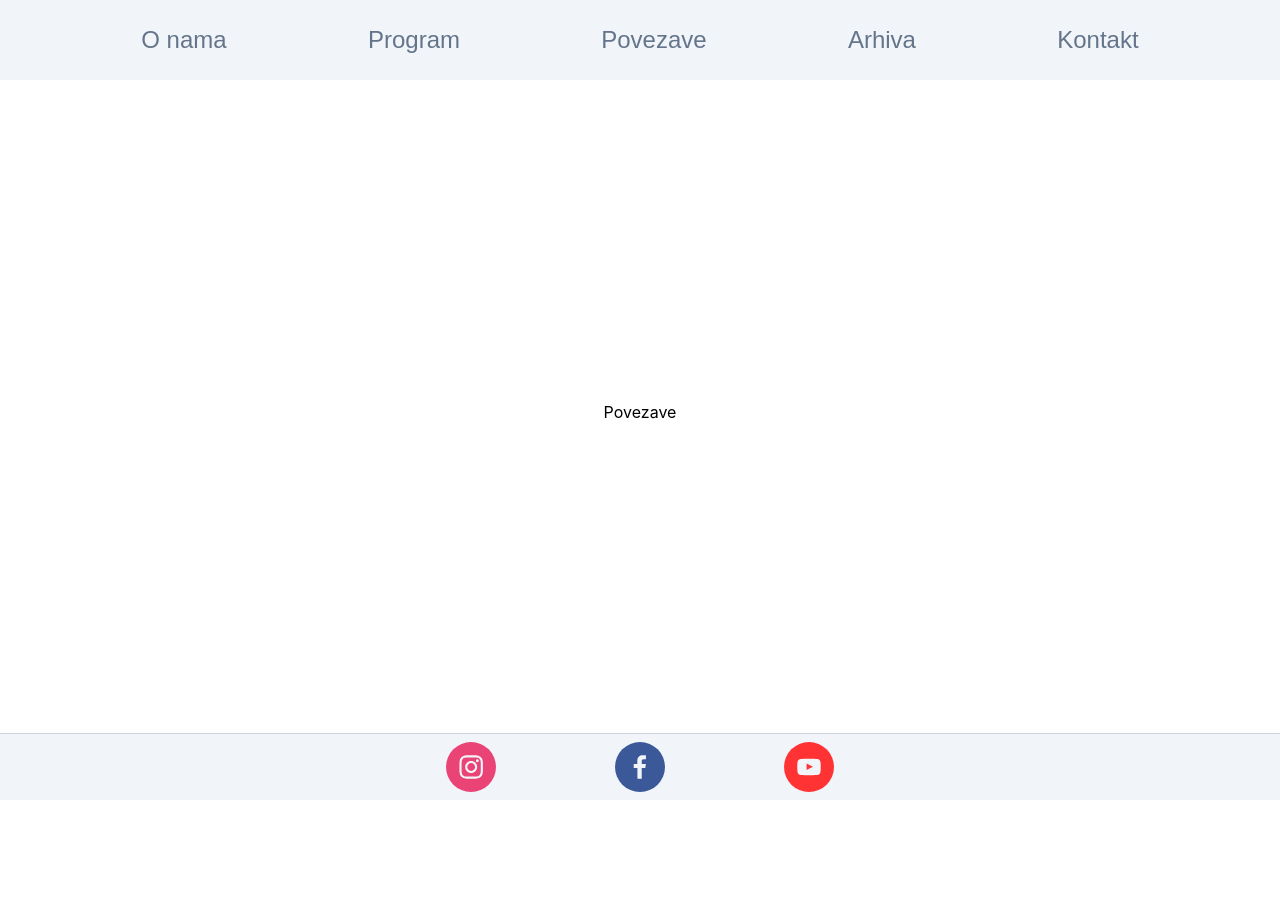
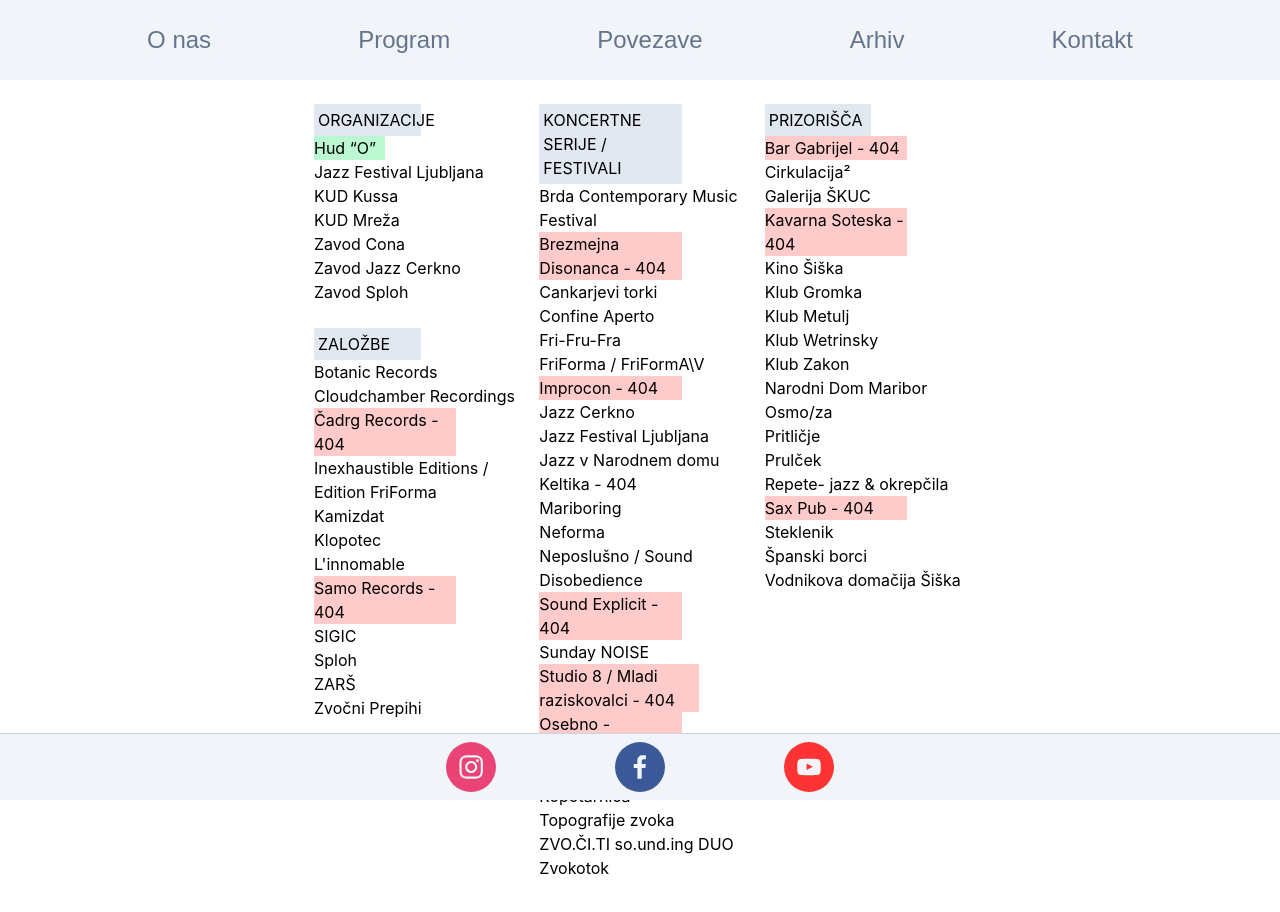
Before and after one commit to NikolaJelavic/defonija, a React (Create React App) app: page /povezave in a window 1280 px wide. Before the commit the page ends 800 px from the top, so only its background shows below. Built offline with nearby package versions, Linux system fonts and the light colour scheme.

Commit message:
many things

```diff
--- a/src/components/Navbar.jsx
+++ b/src/components/Navbar.jsx
@@ -1,7 +1,5 @@
-
 import { Link } from "react-router-dom";
 import { useState } from "react";
-
 
 const NavLink = ({ to, children, onClick }) => (
   <li>
@@ -18,8 +16,6 @@ const NavLink = ({ to, children, onClick }) => (
   </li>
 );
 
-
-
 export default function Navbar() {
   const [isMenuOpen, setMenuOpen] = useState(false);
 
@@ -28,57 +24,39 @@ export default function Navbar() {
   };
 
   return (
-    // <nav className="w-full bg-slate-100 flex py-5 px-1 h-20">
-    <nav className=" p-6 bg-slate-100">
-
-        <div className="flex justify-between mx-auto relative z-10">
-
+    <nav className="p-2 md:p-6 bg-slate-100">
+      <div className="flex justify-between items-center mx-auto relative z-10">
+        <div className="flex items-center">
           <button
             className="lg:hidden text-white text-3xl focus:outline-none bg-slate-300 p-4 justify-left"
             onClick={toggleMenu}
           >
             &#9776;
           </button>
-
-
-      {/* <ul className="flex justify-between md:justify-around w-full"> */}
+          <img
+            src="https://res.cloudinary.com/dapwniqqn/image/upload/v1710179436/Defonija/Logo/DEFONIJA_LOGO_KOLOR_FLAT_asxxmz.png"
+            alt="Defonija Logo"
+            className="h-16 w-screen flex justify-center items-center lg:hidden"
+          />
+        </div>
         <ul
           className={`${
             isMenuOpen ? "block" : "hidden"
           } lg:flex lg:justify-evenly  lg:space-x-4 lg:w-full w-40 absolute lg:relative bg-slate-300 lg:bg-transparent top-full lg:top-0 left-0 lg:left-auto  lg:mt-0 p-4 lg:p-0 `}
         >
-        <NavLink
-          to="/"
-          onClick={toggleMenu}
-        >
-          O nama
+          <NavLink to="/" onClick={toggleMenu}>
+            O nas
           </NavLink>
-
-        <NavLink
-          to="/program"
-          onClick={toggleMenu}
-        >
+          <NavLink to="/program" onClick={toggleMenu}>
             Program
           </NavLink>
-
-        <NavLink
-          to="/povezave"
-          onClick={toggleMenu}
-        >
+          <NavLink to="/povezave" onClick={toggleMenu}>
             Povezave
           </NavLink>
-
-        <NavLink
-          to="/arhiv"
-          onClick={toggleMenu}
-        >
-          Arhiva
+          <NavLink to="/arhiv" onClick={toggleMenu}>
+            Arhiv
           </NavLink>
-
-        <NavLink
-          to="/kontakt"
-          onClick={toggleMenu}
-        >
+          <NavLink to="/kontakt" onClick={toggleMenu}>
             Kontakt
           </NavLink>
         </ul>
--- a/src/pages/Povezave.jsx
+++ b/src/pages/Povezave.jsx
@@ -1,13 +1,92 @@
 import Footer from "../components/Footer";
 
-
 export default function Povezave() {
-
-
     return (
         <>
-            <p className="my-80 text-center">Povezave</p>
-            <Footer/>
+        <div className="flex flex-wrap justify-center mt-6 ">
+                <div className="w-full md:w-1/2 lg:w-1/6 px-0 mb-8 ml-3" >
+                <h1 className="bg-slate-200 p-1 w-1/2">ORGANIZACIJE</h1>
+                    <ul className="list-none">
+                        <li className="bg-green-200 w-1/3"><a href="https://rojisce.wordpress.com/" target="_blank" rel="noreferrer">Hud “O”</a></li>
+                        <li><a href="https://www.ljubljanajazz.si/index.php/sl/" target="_blank" rel="noreferrer">Jazz Festival Ljubljana</a></li>
+                        <li><a href="https://www.facebook.com/kud.kussa.5" target="_blank" rel="noreferrer">KUD Kussa</a></li>
+                        <li><a href="https://kudmreza.org/" target="_blank" rel="noreferrer">KUD Mreža</a></li>
+                        <li><a href="https://www.cona.si/" target="_blank" rel="noreferrer">Zavod Cona</a></li>
+                        <li><a href="https://www.jazzcerkno.si/" target="_blank" rel="noreferrer">Zavod Jazz Cerkno</a></li>
+                        <li><a href="https://www.sploh.si/si/" target="_blank" rel="noreferrer">Zavod Sploh</a></li>
+                    </ul>
+                    <br />
+                <h1 className="bg-slate-200 p-1 w-1/2"> ZALOŽBE </h1>
+                    <ul className="list-none">
+                        <li><a href="https://botanicrecords.bandcamp.com/" target="_blank" rel="noreferrer">Botanic Records</a></li>
+                        <li><a href="https://cloudchamber.net/" target="_blank" rel="noreferrer">Cloudchamber Recordings</a></li>
+                        <li className="bg-red-200 w-2/3"><a href="http://www.macefizelj.si/cadrgrecords/" target="_blank" rel="noreferrer">Čadrg Records - 404</a></li>
+                        <li><a href="https://inexhaustible-editions.com/" target="_blank" rel="noreferrer">Inexhaustible Editions / Edition FriForma</a></li>
+                        <li><a href="https://kamizdat.si/" target="_blank" rel="noreferrer">Kamizdat</a></li>
+                        <li><a href="https://www.klopotec.si/" target="_blank" rel="noreferrer">Klopotec</a></li>
+                        <li><a href="https://linnomable.wordpress.com/" target="_blank" rel="noreferrer">L'innomable</a></li>
+                        <li className="bg-red-200 w-2/3"><a href="http://www.samosalamon.com/" target="_blank" rel="noreferrer">Samo Records - 404</a></li>
+                        <li><a href="https://www.sigic.si/zaloznistvo.html" target="_blank" rel="noreferrer">SIGIC</a></li>
+                        <li><a href="https://sploh.bandcamp.com/music" target="_blank" rel="noreferrer">Sploh</a></li>
+                        <li><a href="https://zars.bandcamp.com/" target="_blank" rel="noreferrer">ZARŠ</a></li>
+                        <li><a href="https://zvocniprepihi.bandcamp.com/" target="_blank" rel="noreferrer">Zvočni Prepihi</a></li>
+                    </ul>
+                </div>
+
+                <div className="w-full md:w-1/2 lg:w-1/6 px-0 mb-8 ml-3">
+                    <ul className="list-none">
+                    <h1 className="bg-slate-200 p-1 w-2/3"> KONCERTNE SERIJE / FESTIVALI </h1>
+                        <li><a href="https://www.brda.si/tradicionalni_dogodki/2012091215575739/Brda%20Contemporary%20Music%20Festival/" target="_blank" rel="noreferrer">Brda Contemporary Music Festival</a></li>
+                        <li className="bg-red-200 w-2/3"><a href="https://kudmreza.org/borderless-dissonance" target="_blank" rel="noreferrer">Brezmejna Disonanca - 404</a></li>
+                        <li><a href="https://www.cd-cc.si/cankarjevi-torki" target="_blank" rel="noreferrer">Cankarjevi torki</a></li>
+                        <li><a href="https://www.sploh.si/si/glasba/cikli/confine-aperto" target="_blank" rel="noreferrer">Confine Aperto</a></li>
+                        <li><a href="https://www.facebook.com/FriFruFra/" target="_blank" rel="noreferrer">Fri-Fru-Fra</a></li>
+                        <li><a href="https://kudmreza.org/friforma/" target="_blank" rel="noreferrer">FriForma / FriFormA\V</a></li>
+                        <li className="bg-red-200 w-2/3"><a href="http://www.improcongress.org/" target="_blank" rel="noreferrer">Improcon - 404</a></li>
+                        <li><a href="https://www.jazzcerkno.si/event/en-face/" target="_blank" rel="noreferrer">Jazz Cerkno</a></li>
+                        <li><a href="https://www.ljubljanajazz.si/index.php/en" target="_blank" rel="noreferrer">Jazz Festival Ljubljana</a></li>
+                        <li><a href="https://www.nd-mb.si/glasba/jazz-v-narodnem-domu" target="_blank" rel="noreferrer">Jazz v Narodnem domu</a></li>
+                        <li><a href="https://www.jazzcerkno.si/en/programme/keltika-festival" target="_blank" rel="noreferrer">Keltika - 404</a></li>
+                        <li><a href="https://mariboring.blogspot.com/" target="_blank" rel="noreferrer">Mariboring</a></li>
+                        <li><a href="https://www.sploh.si/si/uprizoritve/uprizoritveni-cikli/neforma" target="_blank" rel="noreferrer">Neforma</a></li>
+                        <li><a href="https://www.sploh.si/si/glasba/neposlusno" target="_blank" rel="noreferrer">Neposlušno / Sound Disobedience</a></li>
+                        <li className="bg-red-200 w-2/3"><a href="https://www.zavod-parasite.si/eng/program/sound-explicit" target="_blank" rel="noreferrer">Sound Explicit - 404</a></li>
+                        <li><a href="https://sundaynoise.blogspot.com/" target="_blank" rel="noreferrer">Sunday NOISE</a></li>
+                        <li className="bg-red-200 w-3/4"><a href="https://www.facebook.com/events/723310111352616" target="_blank" rel="noreferrer">Studio 8 / Mladi raziskovalci - 404</a></li>
+                        <li className="bg-red-200 w-2/3"><a href="https://kudmreza.org/personalcollective" target="_blank" rel="noreferrer">Osebno - Kolektivno - 404</a></li>
+                        <li className="bg-green-200 w-1/3"><a href="https://rojisce.wordpress.com/" target="_blank" rel="noreferrer">Rojišče</a></li>
+                        <li><a href="https://www.facebook.com/cikelropotarnica/" target="_blank" rel="noreferrer">Ropotarnica</a></li>
+                        <li><a href="https://topografijezvoka.si/" target="_blank" rel="noreferrer">Topografije zvoka</a></li>
+                        <li><a href="https://www.cona.si/slo/zvo-ci-ti-so-und-ing-duo-cikl-2018/" target="_blank" rel="noreferrer">ZVO.ČI.TI so.und.ing DUO</a></li>
+                        <li><a href="https://www.sploh.si/si/glasba/cikli/zvokotok" target="_blank" rel="noreferrer">Zvokotok</a></li>
+                    </ul>
+                </div>
+
+                <div className="w-full md:w-1/2 lg:w-1/6 px-0 mb-16 ml-3">
+                    <ul className="list-none">
+                    <h1 className="bg-slate-200 p-1 w-1/2"> PRIZORIŠČA </h1>
+                        <li className="bg-red-200 w-2/3"><a href="https://www.jazzcerkno.si/en/info/bar-gabrijel/" target="_blank" rel="noreferrer">Bar Gabrijel - 404</a></li>
+                        <li><a href="http://www.cirkulacija2.org/" target="_blank" rel="noreferrer">Cirkulacija²</a></li>
+                        <li><a href="https://skuc.org/" target="_blank" rel="noreferrer">Galerija ŠKUC</a></li>
+                        <li className="bg-red-200 w-2/3"><a href="http://www.arthotel.si/sl-si/coffee-shop" target="_blank" rel="noreferrer">Kavarna Soteska - 404</a></li>
+                        <li><a href="https://www.kinosiska.si/" target="_blank" rel="noreferrer">Kino Šiška</a></li>
+                        <li><a href="https://www.klubgromka.org/" target="_blank" rel="noreferrer">Klub Gromka</a></li>
+                        <li><a href="https://www.klub-metulj.org/" target="_blank" rel="noreferrer">Klub Metulj</a></li>
+                        <li><a href="https://www.vetrinjski-dvor.si/" target="_blank" rel="noreferrer">Klub Wetrinsky</a></li>
+                        <li><a href="http://kvs-klub.si/" target="_blank" rel="noreferrer">Klub Zakon</a></li>
+                        <li><a href="https://www.nd-mb.si/" target="_blank" rel="noreferrer">Narodni Dom Maribor</a></li>
+                        <li><a href="https://www.facebook.com/osmoza.s54/" target="_blank" rel="noreferrer">Osmo/za</a></li>
+                        <li><a href="https://www.pritlicje.si/" target="_blank" rel="noreferrer">Pritličje</a></li>
+                        <li><a href="https://www.prulcek.si/" target="_blank" rel="noreferrer">Prulček</a></li>
+                        <li><a href="https://www.facebook.com/repetegt/" target="_blank" rel="noreferrer">Repete- jazz & okrepčila</a></li>
+                        <li className="bg-red-200 w-2/3"><a href="https://www.facebook.com/saxpublj/" target="_blank" rel="noreferrer">Sax Pub - 404</a></li>
+                        <li><a href="http://www.steklenik.si/" target="_blank" rel="noreferrer">Steklenik</a></li>
+                        <li><a href="https://www.spanskiborci.si/" target="_blank" rel="noreferrer">Španski borci</a></li>
+                        <li><a href="http://www.vodnikovadomacija.si/" target="_blank" rel="noreferrer">Vodnikova domačija Šiška</a></li>
+                    </ul>
+                </div>
+        </div>
+            <Footer />
         </>
-    )
-};
+    );
+}
```
Lines whose indentation alone changed are shown as unchanged.
